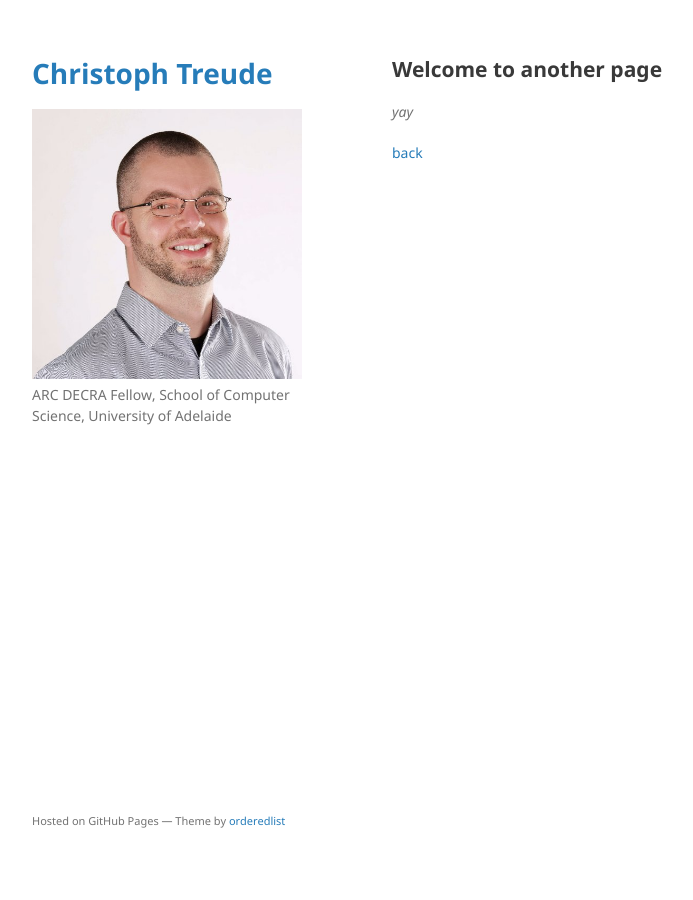
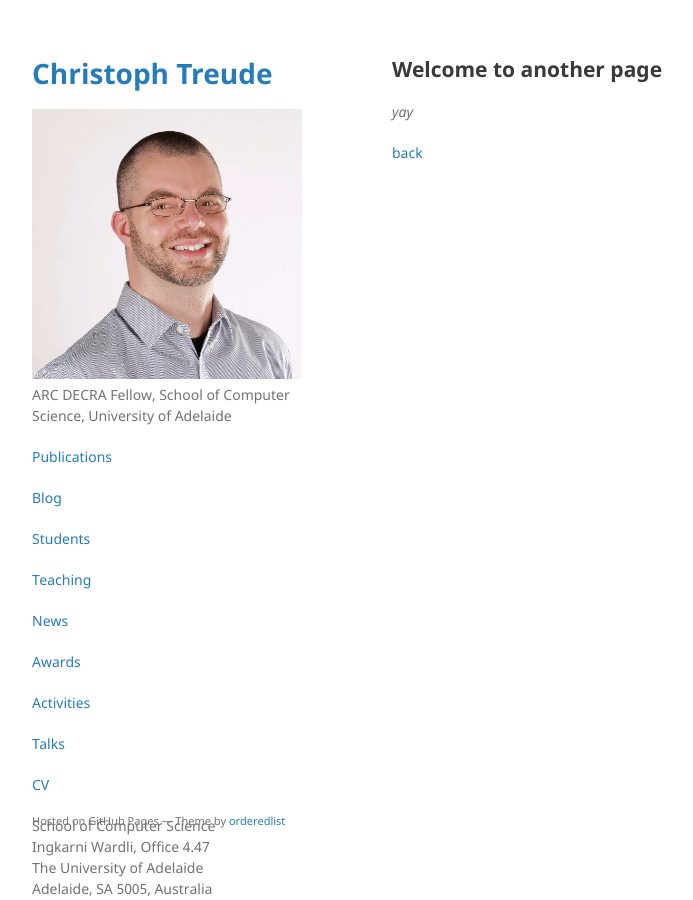
Before and after one commit to ctreude/ctreude.github.io, a Jekyll site: the page built from another-page.md, in a window 1280 px wide. Shown: the whole page, without its empty margins (178-871 px from the left). Built offline with Jekyll 4.4.1, drawn with Linux system fonts in a browser that asks for light colours; our own code applies the rules of GitHub Pages for plain Markdown files; some of the changed text lies outside the part shown.

Commit message:
Update default.html

```diff
--- a/_layouts/default.html
+++ b/_layouts/default.html
@@ -43,6 +43,18 @@
         <p class="view"><a href="{{ site.github.repository_url }}">View the Project on GitHub <small>{{ site.github.repository_nwo }}</small></a></p>
         {% endif %}
 
+        <p class="view"><a href="">Publications</a></p>
+        <p class="view"><a href="">Blog</a></p>
+        <p class="view"><a href="">Students</a></p>
+        <p class="view"><a href="">Teaching</a></p>
+        <p class="view"><a href="">News</a></p>
+        <p class="view"><a href="">Awards</a></p>
+        <p class="view"><a href="">Activities</a></p>
+        <p class="view"><a href="">Talks</a></p>
+        <p class="view"><a href="">CV</a></p>
+
+        <p>School of Computer Science<br>Ingkarni Wardli, Office 4.47<br>The University of Adelaide<br>Adelaide, SA 5005, Australia<br>christoph.treude@adelaide.edu.au</p>
+
         {% if site.show_downloads %}
         <ul class="downloads">
           <li><a href="{{ site.github.zip_url }}">Download <strong>ZIP File</strong></a></li>
```
